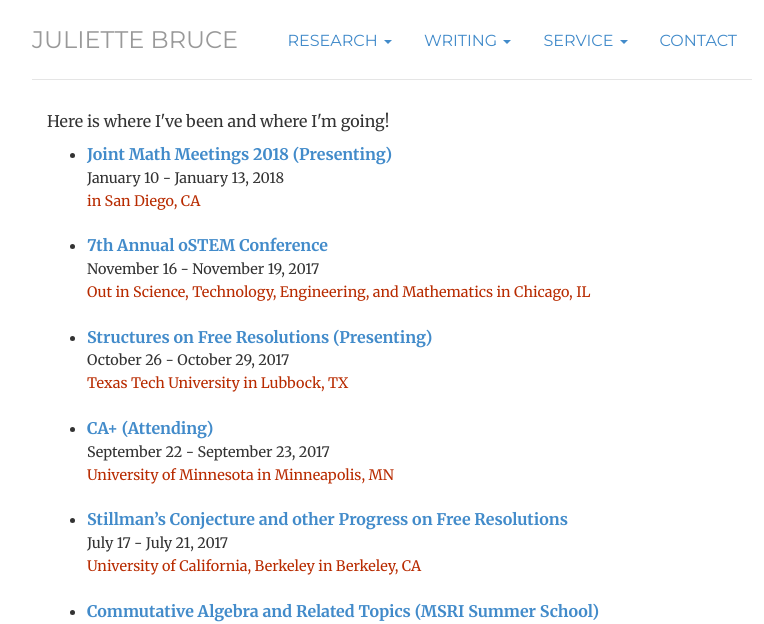
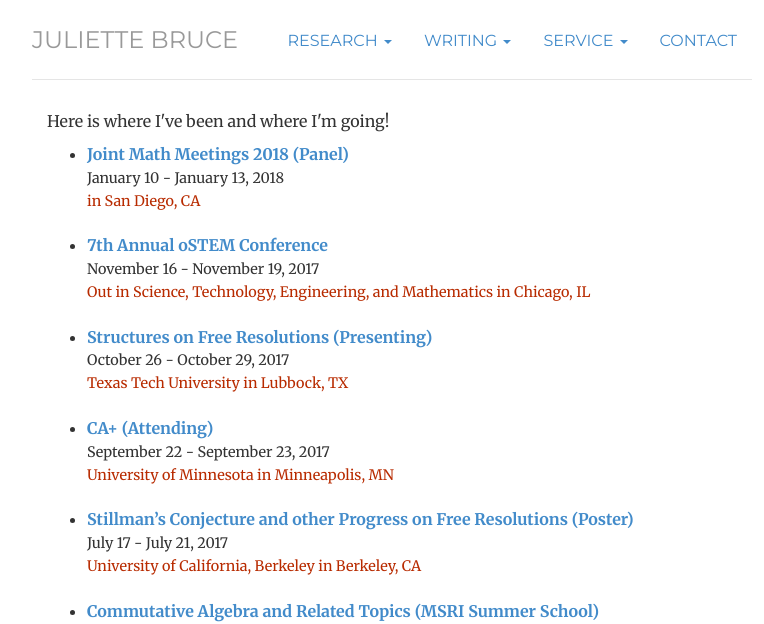
Before and after one commit to julietteBruce/old-homepage, a Jekyll site: the page built from travel/index.html, in a window 1280 px wide and 900 px high. Shown: the top 624 px of the window, without its empty margins (248-1012 px from the left). Built offline with Jekyll 4.4.1, drawn with Linux system fonts in a browser that asks for light colours.

Commit message:
Updated Travel

```diff
--- a/travel/index.html
+++ b/travel/index.html
@@ -11,7 +11,7 @@ description: Juliette Bruce's Travel Page
 
 <li>
 <div class="paper">
-<span class="title"> <a href="http://jointmathematicsmeetings.org/jmm">Joint Math Meetings 2018 (Presenting)</a></span>
+<span class="title"> <a href="http://jointmathematicsmeetings.org/jmm">Joint Math Meetings 2018 (Panel)</a></span>
 <br /><span class="coauthor">January 10 - January 13, 2018</span><br />
 <span class="journal">in San Diego, CA</span><br/>
 </div>
@@ -51,7 +51,7 @@ description: Juliette Bruce's Travel Page
 
 <li>
 <div class="paper">
-<span class="title"><a href="https://macaulay2.github.io/Workshop-2017-Berkeley/">Stillman’s Conjecture and other Progress on Free Resolutions</a></span>
+<span class="title"><a href="https://macaulay2.github.io/Workshop-2017-Berkeley/">Stillman’s Conjecture and other Progress on Free Resolutions (Poster)</a></span>
 <br /><span class="coauthor">July 17 - July 21, 2017</span><br />
 <span class="journal">University of California, Berkeley in Berkeley, CA</span><br />
 </div>
```
